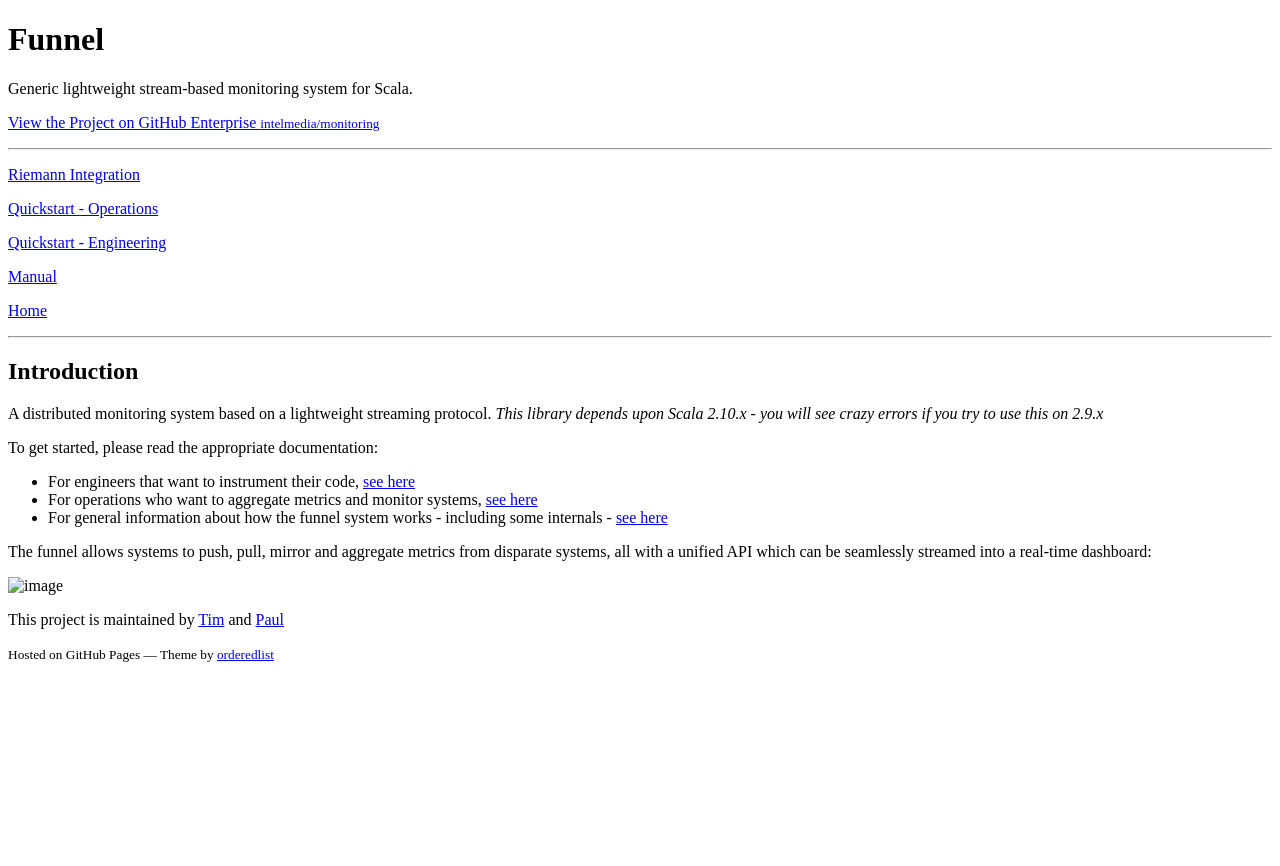
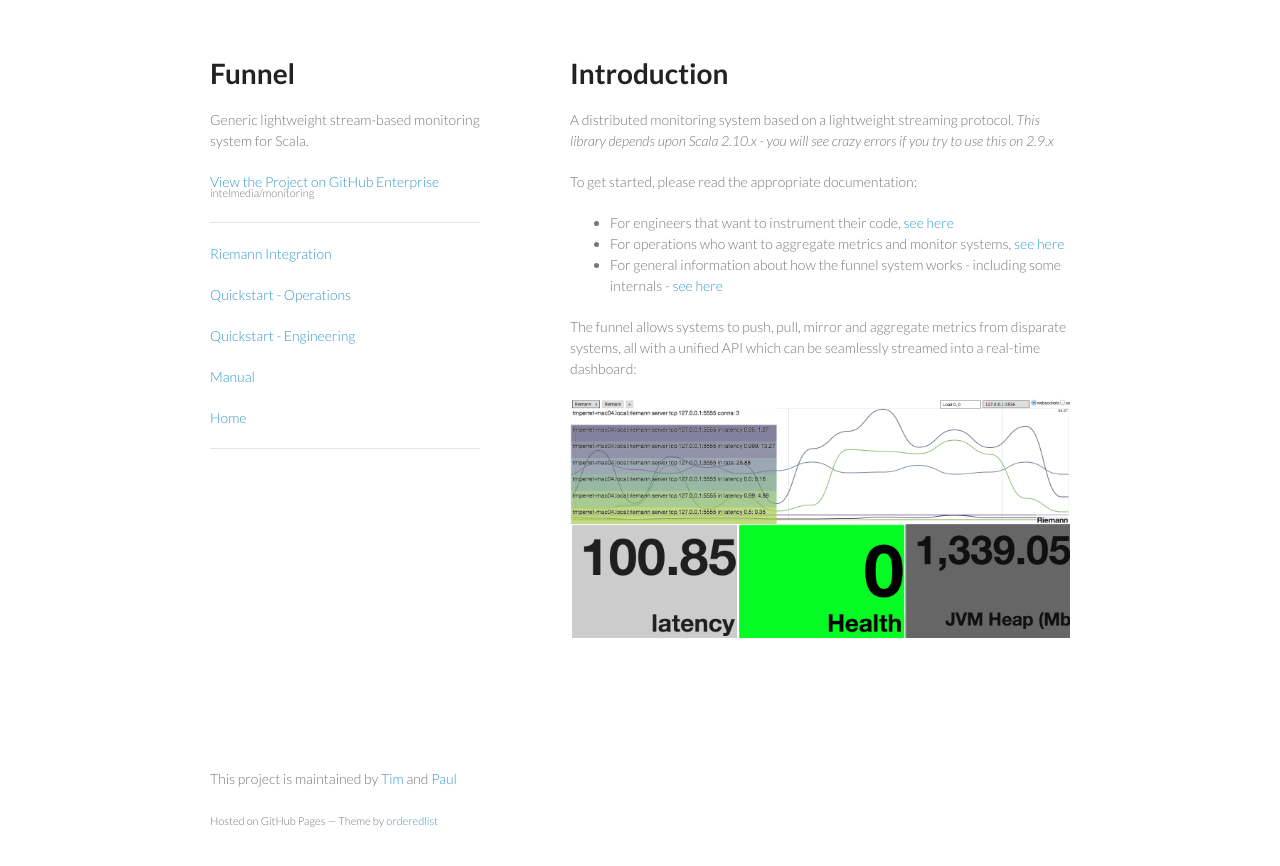
Before and after one commit to Verizon/funnel, a Jekyll site: the page built from index.md, in a window 1280 px wide. Shown: the top 866 px of the page. Built offline with Jekyll 4.4.1, drawn with Linux system fonts in a browser that asks for light colours; Markdown is read by kramdown in place of the engine named in the settings.

Commit message:
documenting

```diff
--- a/_config.yml
+++ b/_config.yml
@@ -1,4 +1,4 @@
 name: Your New Jekyll Site
 markdown: redcarpet
 pygments: true
-baseurl: "/pages/intelmedia/monitoring"
+baseurl: "/pages/intelmedia/monitoring/"
```
